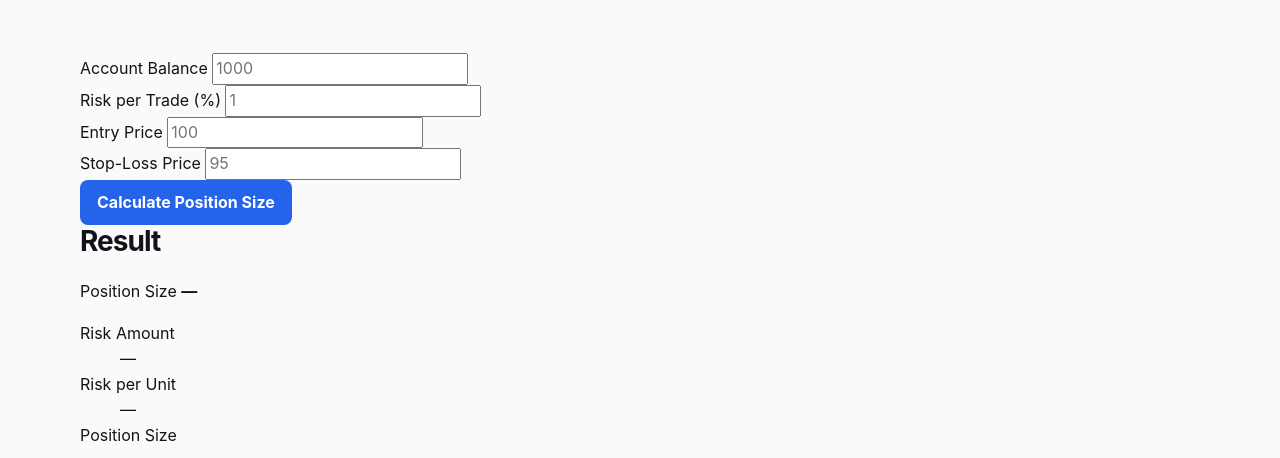
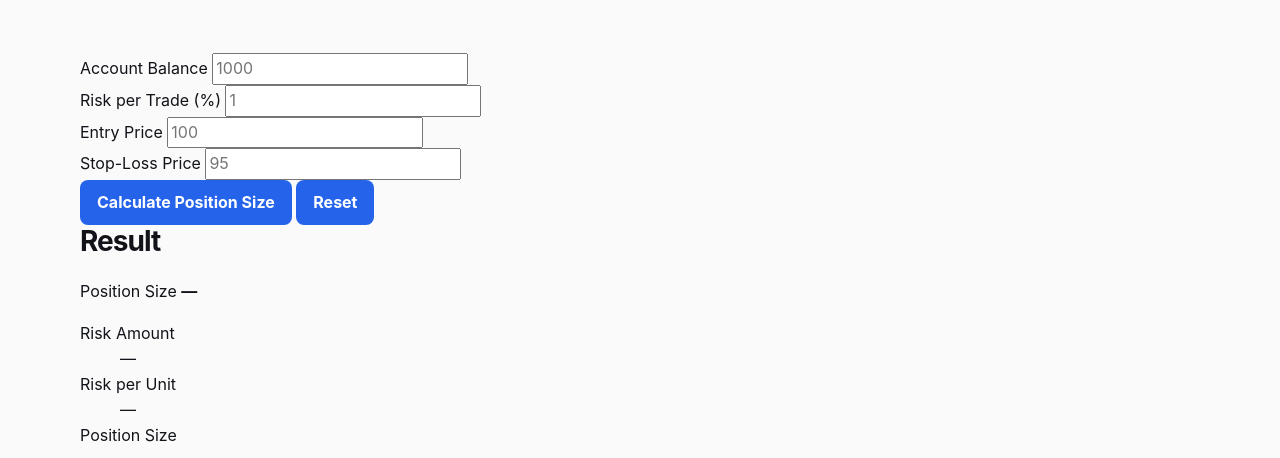
Before and after one commit to JJTGG/trading-tools, a plain HTML site: page position-size.html in a window 1280 px wide. Shown: the part 342-800 px from the top of the page. Drawn offline with Linux system fonts and the light colour scheme.

Commit message:
Add position size reset control

```diff
--- a/position-size.html
+++ b/position-size.html
@@ -91,9 +91,15 @@
                 >
             </div>
 
-            <button id="calculate-position-size" type="button">
-                Calculate Position Size
-            </button>
+            <div>
+                <button id="calculate-position-size" type="button">
+                    Calculate Position Size
+                </button>
+
+                <button id="reset-position-size" type="button">
+                    Reset
+                </button>
+            </div>
 
             <div id="position-size-results">
 
```
